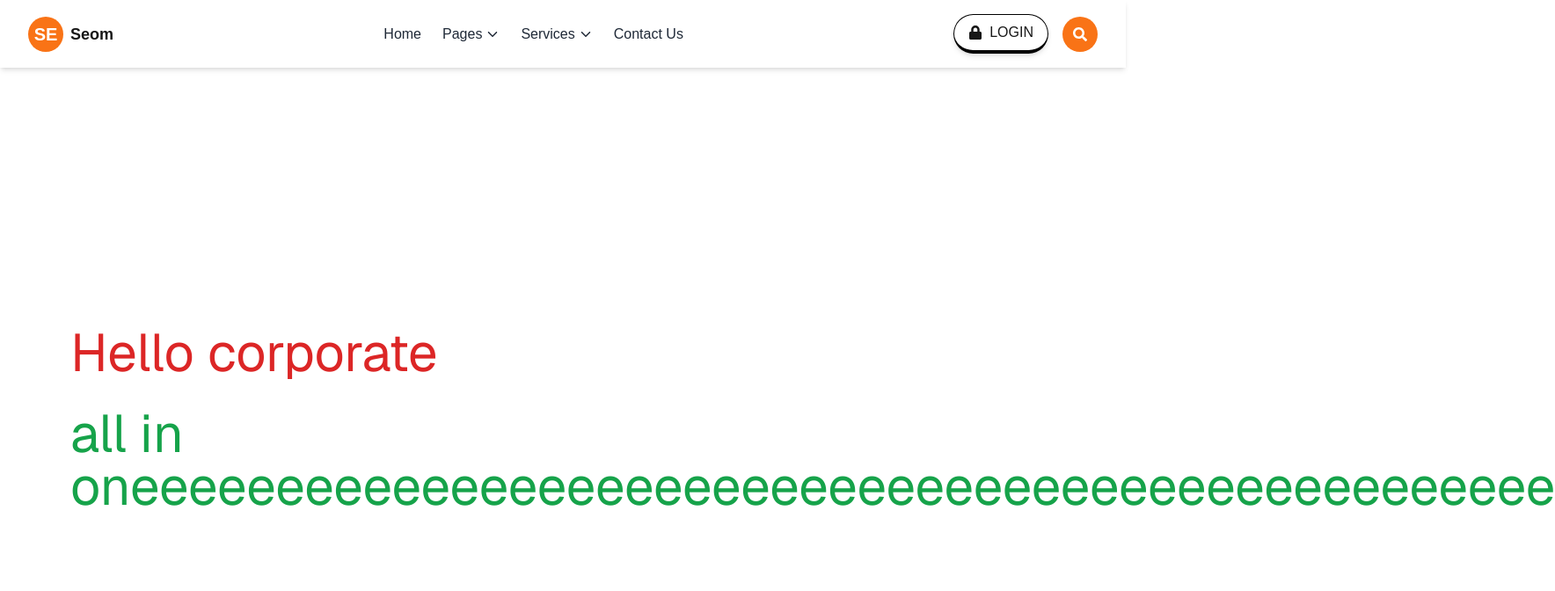
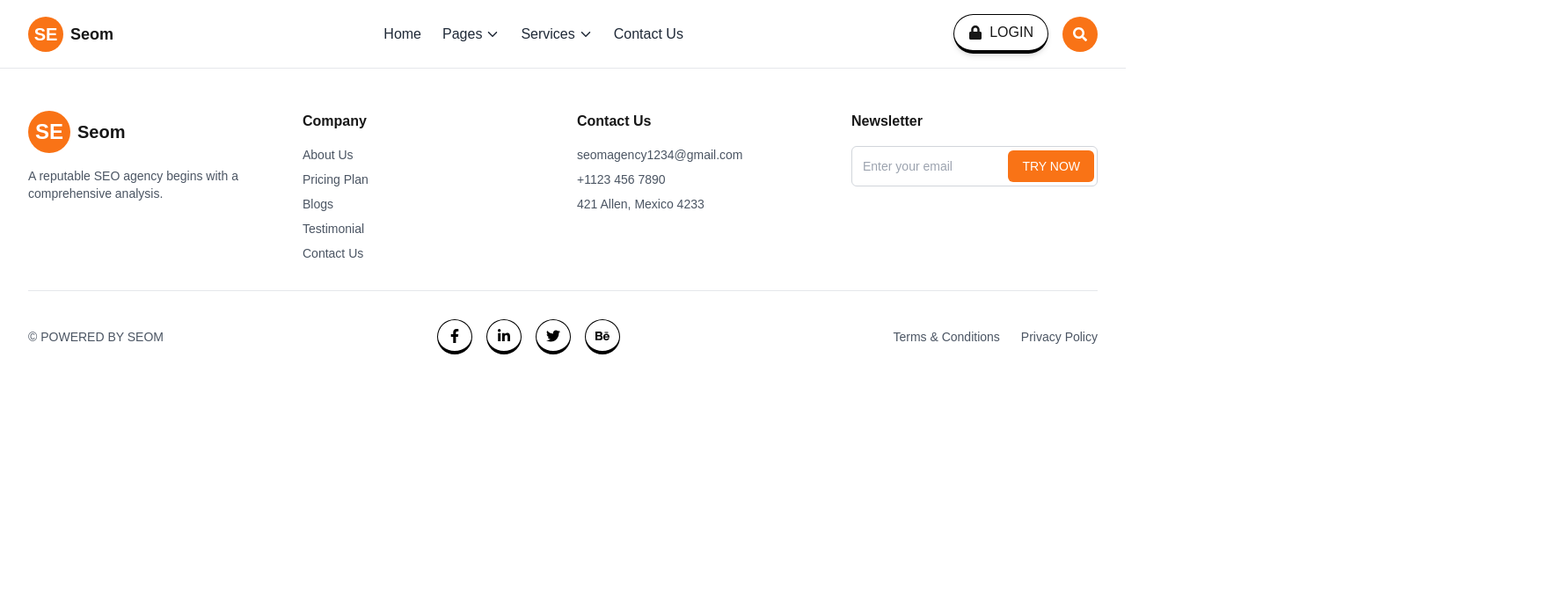
Before and after one commit to xnafi/corporate-2.0, a Next.js app: page / in a window 1280 px wide. Shown: the top 672 px of the page at 88% size, 1768 px wide, since content can reach past the window. Built offline with nearby package versions, Linux system fonts and the light colour scheme.

Commit message:
home page created

```diff
--- /dev/null
+++ b/src/app/home/page.tsx
@@ -0,0 +1,8 @@
+export default function HomePage() {
+    return (
+      <div>
+
+
+      </div>
+    );
+  }
--- a/src/app/page.tsx
+++ b/src/app/page.tsx
@@ -1,13 +1,9 @@
-
+import HomePage from "./home/page";
 
 export default function Home() {
   return (
-    <div className="grid grid-rows-[20px_1fr_20px] items-center justify-items-center min-h-screen p-8 pb-20 gap-16 sm:p-20 font-[family-name:var(--font-geist-sans)]">
-      <main className="flex flex-col gap-8 row-start-2 items-center sm:items-start">
-       <h2 className="text-6xl text-red-600">Hello corporate</h2>
-       <p className="text-6xl text-green-600 text-start">all in oneeeeeeeeeeeeeeeeeeeeeeeeeeeeeeeeeeeeeeeeeeeeeeeee</p>
-      </main>
-
+    <div className="">
+      <HomePage />
     </div>
   );
 }
```
